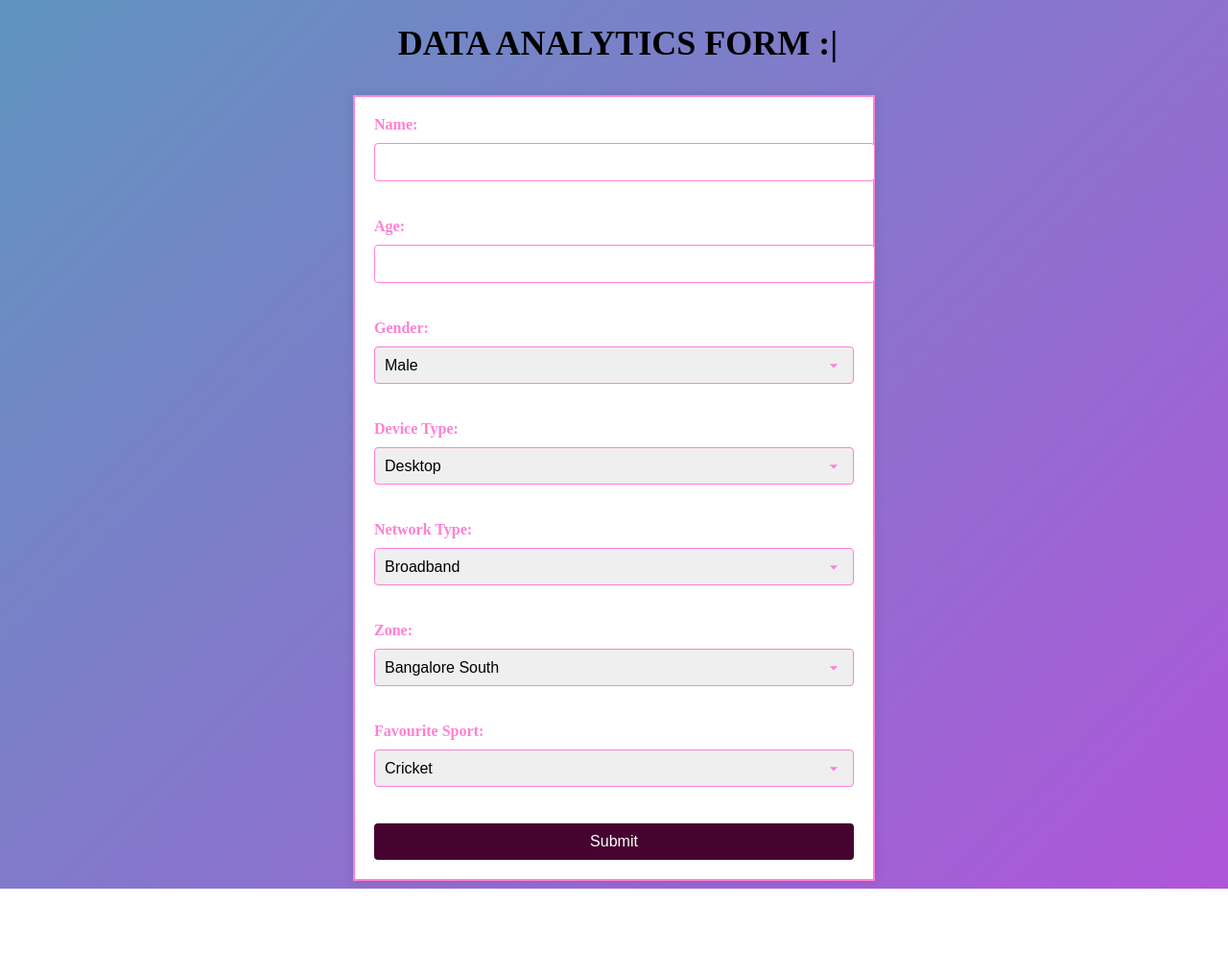
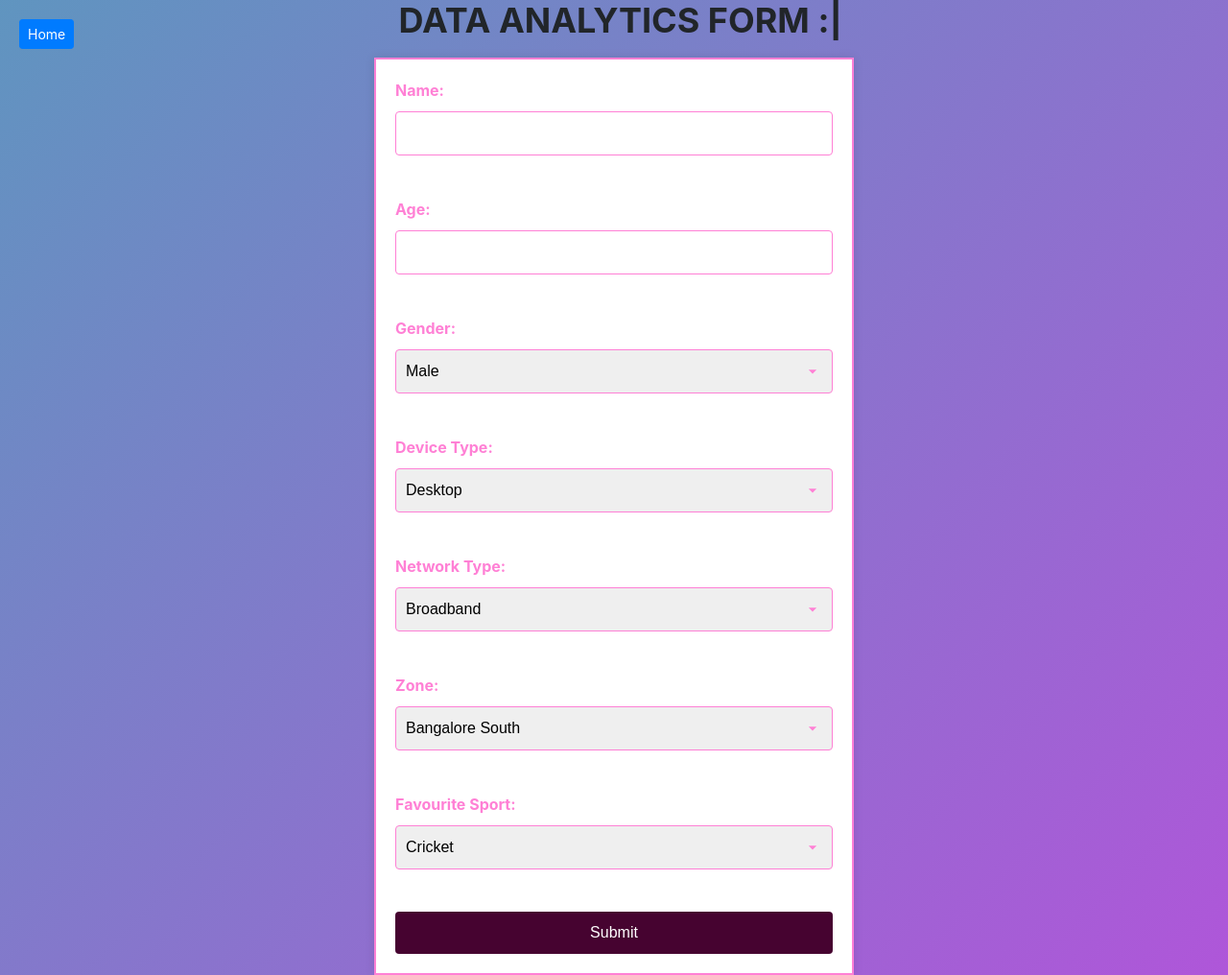
Before and after one commit to ANUJDWIVDI/data-visualization-webapp-flask, a Flask app: page /form in a window 1280 px wide. Shown: the whole page at 96% size. Before the commit the page ends 926 px from the top, so only its background shows below. Run offline with Flask 2, Linux system fonts and the light colour scheme; some libraries are stand-ins or nearby versions.

Commit message:
push-up23

```diff
--- a/templates/form.html
+++ b/templates/form.html
@@ -1,6 +1,12 @@
 <!DOCTYPE html>
 <html>
 <head>
+
+       <link rel="stylesheet" href="https://maxcdn.bootstrapcdn.com/bootstrap/4.0.0/css/bootstrap.min.css">
+    <script src="https://ajax.googleapis.com/ajax/libs/jquery/3.3.1/jquery.min.js"></script>
+    <script src="https://cdnjs.cloudflare.com/ajax/libs/popper.js/1.12.9/umd/popper.min.js"></script>
+    <script src="https://maxcdn.bootstrapcdn.com/bootstrap/4.0.0/js/bootstrap.min.js"></script>
+
     <title>Form</title>
 <style>
 /* Set purple and pink background */
@@ -150,6 +156,7 @@ form select:focus {
 
 </head>
 <body>
+<a href="/home" class="btn btn-primary btn-sm" style="position: absolute; top: 20px; left: 20px;">Home</a>
      <h1 class="title">
   <span class="typewriter">DATA ANALYTICS FORM :</span>
 </h1>
```
